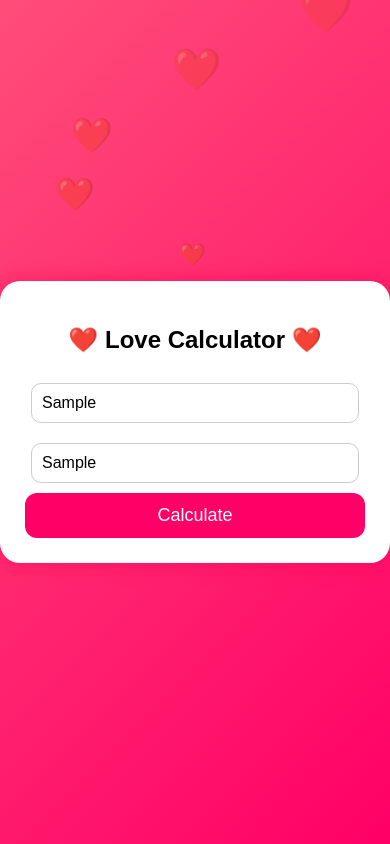
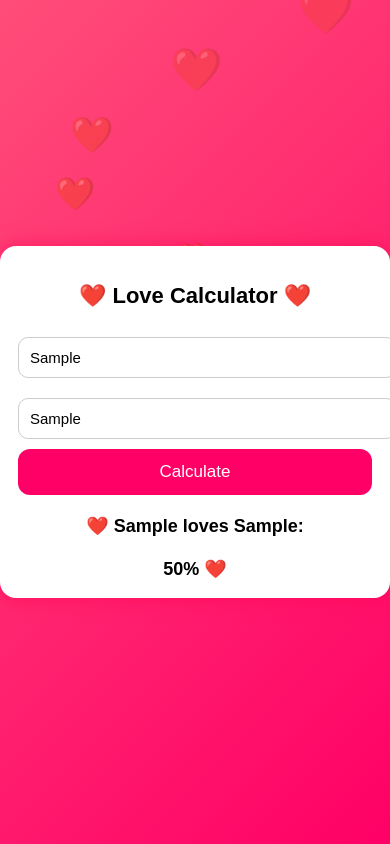
Before and after one commit to sakalabattulathushanth-rgb/Love-calculator, a plain HTML site: page index.html in a window 390 px wide. Both pictures are taken after typing "Sample", "Sample" into the empty fields and a click on the button "Calculate". Drawn offline with Linux system fonts and the light colour scheme; no server answers.

Commit message:
Enhance styles and add mobile responsiveness
Added mobile responsiveness and improved styles.

```diff
--- a/index.html
+++ b/index.html
@@ -3,6 +3,8 @@
 <head>
   <meta charset="UTF-8">
   <title>Love Calculator</title>
+  <meta name="viewport" content="width=device-width, initial-scale=1.0">
+
   <style>
     body {
       font-family: Arial, sans-serif;
@@ -13,25 +15,27 @@
       justify-content: center;
       margin: 0;
       overflow: hidden;
+      padding: 0;
     }
 
     /* Floating Hearts Animation */
     .heart {
       position: absolute;
-      color: rgba(255,255,255,0.8);
-      font-size: 20px;
+      color: rgba(255,255,255,0.85);
       animation: floatUp 5s linear infinite;
     }
 
     @keyframes floatUp {
       0% { transform: translateY(0) scale(1); opacity: 1; }
-      100% { transform: translateY(-800px) scale(1.5); opacity: 0; }
+      100% { transform: translateY(-800px) scale(1.6); opacity: 0; }
     }
 
+    /* Main container */
     .container {
       background: white;
-      width: 350px;
-      padding: 25px;
+      width: 90%;
+      max-width: 380px;
+      padding: 20px;
       border-radius: 20px;
       text-align: center;
       box-shadow: 0px 0px 20px rgba(255,0,80,0.6);
@@ -39,8 +43,8 @@
     }
 
     input {
-      width: 90%;
-      padding: 10px;
+      width: 100%;
+      padding: 12px;
       margin: 10px 0;
       border-radius: 10px;
       border: 1px solid #ccc;
@@ -49,7 +53,7 @@
 
     button {
       width: 100%;
-      padding: 12px;
+      padding: 14px;
       background: #ff0066;
       border: none;
       border-radius: 12px;
@@ -64,7 +68,7 @@
 
     #resultBox {
       margin-top: 20px;
-      font-size: 22px;
+      font-size: 20px;
       font-weight: bold;
       display: none;
       animation: pop 0.5s ease;
@@ -74,14 +78,48 @@
       0% { transform: scale(0.5); opacity: 0; }
       100% { transform: scale(1); opacity: 1; }
     }
+
+    /* Mobile Responsive */
+    @media (max-width: 480px) {
+      .container {
+        padding: 18px;
+        width: 92%;
+        border-radius: 16px;
+      }
+
+      input {
+        font-size: 15px;
+        padding: 11px;
+      }
+
+      button {
+        font-size: 17px;
+        padding: 13px;
+      }
+
+      #resultBox {
+        font-size: 18px;
+      }
+
+      h2 {
+        font-size: 22px;
+      }
+    }
+
+    @media (max-width: 360px) {
+      h2 { font-size: 20px; }
+      button { font-size: 16px; }
+      input { font-size: 14px; }
+    }
   </style>
 </head>
 
 <body>
 
-<!-- Floating Hearts Container -->
+<!-- Floating Hearts -->
 <div id="hearts"></div>
 
+<!-- Calculator Box -->
 <div class="container">
   <h2>❤️ Love Calculator ❤️</h2>
 
@@ -93,14 +131,15 @@
   <div id="resultBox"></div>
 </div>
 
+<!-- Firebase + Main Logic -->
 <script type="module">
 
-  // Firebase imports
+  // Firebase SDK imports
   import { initializeApp } from "https://www.gstatic.com/firebasejs/12.6.0/firebase-app.js";
   import { getFirestore, addDoc, collection }
     from "https://www.gstatic.com/firebasejs/12.6.0/firebase-firestore.js";
 
-  // Your Firebase config
+  // Firebase Config
   const firebaseConfig = {
     apiKey: "AIzaSyAY-BopDJR61K5v3gXOvWkq93igd_IOzuI",
     authDomain: "lovecalculatordb-456eb.firebaseapp.com",
@@ -115,7 +154,7 @@
   const app = initializeApp(firebaseConfig);
   const db = getFirestore(app);
 
-  // Floating heart generator
+  // Floating Heart Generator
   function createHeart() {
     const heart = document.createElement("div");
     heart.classList.add("heart");
@@ -126,32 +165,31 @@
 
     setTimeout(() => heart.remove(), 5000);
   }
-
   setInterval(createHeart, 400);
 
-  // Love calculator function
+  // MAIN LOVE FUNCTION
   async function calculateLove() {
-    const yourName = document.getElementById('yourName').value;
-    const crushName = document.getElementById('crushName').value;
+    const yourName = document.getElementById("yourName").value.trim();
+    const crushName = document.getElementById("crushName").value.trim();
 
     if (!yourName || !crushName) {
       alert("Enter both names!");
       return;
     }
 
-    // Generate random % (different for different names)
+    // Random love percentage
     const lovePercent = Math.floor(Math.random() * 101);
 
     // Show result
     const resultBox = document.getElementById("resultBox");
     resultBox.style.display = "block";
-    resultBox.innerHTML = `❤️ ${crushName} loves ${yourName}: <br><br> <b>${lovePercent}%</b> ❤️`;
+    resultBox.innerHTML = `❤️ ${crushName} loves ${yourName}: <br><br><b>${lovePercent}%</b> ❤️`;
 
     // Save to Firestore
     try {
       await addDoc(collection(db, "loveData"), {
-        yourName: yourName,
-        crushName: crushName,
+        yourName,
+        crushName,
         percentage: lovePercent,
         timestamp: new Date()
       });
@@ -161,6 +199,9 @@
     }
   }
 
+  // Expose function globally (fix for HTML button)
+  window.calculateLove = calculateLove;
+
 </script>
 
 </body>
```
